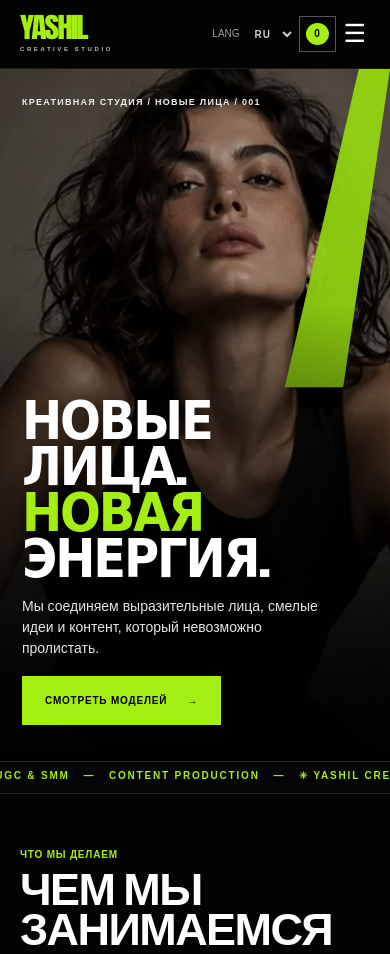
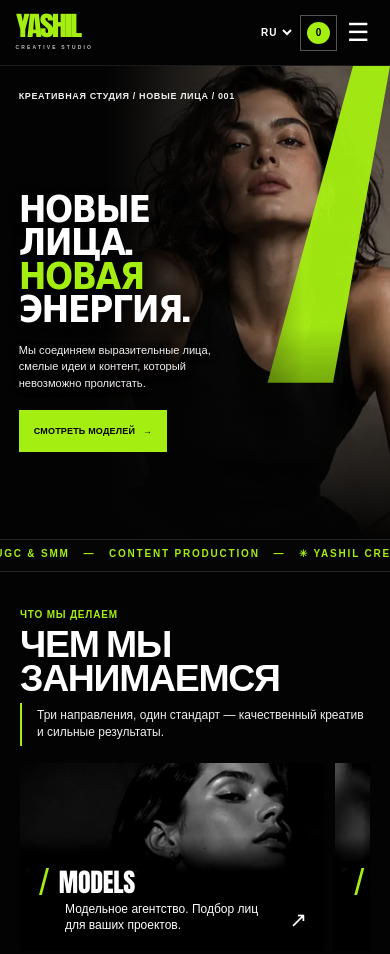
Before and after one commit to Misterrenok/testcodexa0101, a plain HTML site: page yashil-demo/ru/index.html in a window 390 px wide. Shown: the top 954 px of the page. Drawn offline with Linux system fonts and the light colour scheme; files that its build step writes are made by us from their sources.

Commit message:
Fix YASHIL mobile hero proportion and hide duplicate responsive nav

```diff
--- a/yashil-demo/ru/index.html
+++ b/yashil-demo/ru/index.html
@@ -1 +1 @@
-<!doctype html><html lang="ru"><head><meta charset="utf-8"><meta name="viewport" content="width=device-width,initial-scale=1,viewport-fit=cover"><meta name="theme-color" content="#000000"><meta name="description" content="YASHIL Creative Studio — Models, UGC, Production. Interactive concept demo."><meta name="robots" content="noindex,nofollow"><meta http-equiv="Content-Security-Policy" content="default-src 'self' data: blob:; script-src 'self'; style-src 'self' 'unsafe-inline'; img-src 'self' data: blob:; connect-src 'none'; object-src 'none'; base-uri 'self'; form-action 'self'"><base href="/testcodexa0101/yashil-demo/"><title>RU · YASHIL Creative Studio</title><link rel="preload" href="assets/model-1.webp" as="image" type="image/webp"><link rel="icon" type="image/svg+xml" href="favicon.svg"><link rel="stylesheet" href="style.css?v=6"><script defer src="app.js?v=6"></script></head><body><div id="app"><main style="min-height:100vh;background:#000;color:#A5EE12;padding:32px;font:bold 45px Arial">YASHIL<span style="display:block;color:white;font-size:12px;letter-spacing:.4em">CREATIVE STUDIO</span></main></div></body></html>
+<!doctype html><html lang="ru"><head><meta charset="utf-8"><meta name="viewport" content="width=device-width,initial-scale=1,viewport-fit=cover"><meta name="theme-color" content="#000000"><meta name="description" content="YASHIL Creative Studio — Models, UGC, Production. Interactive concept demo."><meta name="robots" content="noindex,nofollow"><meta http-equiv="Content-Security-Policy" content="default-src 'self' data: blob:; script-src 'self'; style-src 'self' 'unsafe-inline'; img-src 'self' data: blob:; connect-src 'none'; object-src 'none'; base-uri 'self'; form-action 'self'"><base href="/testcodexa0101/yashil-demo/"><title>RU · YASHIL Creative Studio</title><link rel="preload" href="assets/model-1.webp" as="image" type="image/webp"><link rel="icon" type="image/svg+xml" href="favicon.svg"><link rel="stylesheet" href="style.css?v=7"><script defer src="app.js?v=6"></script></head><body><div id="app"><main style="min-height:100vh;background:#000;color:#A5EE12;padding:32px;font:bold 45px Arial">YASHIL<span style="display:block;color:white;font-size:12px;letter-spacing:.4em">CREATIVE STUDIO</span></main></div></body></html>
--- a/yashil-demo/style.css
+++ b/yashil-demo/style.css
@@ -180,105 +180,6 @@ body{background:#050505;line-height:1.58}
 }
 @media(prefers-reduced-motion:reduce){
  .hero-photo .face,.model-card:hover .model-image .face{transition:none;transform:none!important}
-}
-
-
-/* Mobile art direction v4: one deliberate full-bleed editorial hero.
-   The photograph stays visible while the message and CTA remain above the fold. */
-img.face{background:none!important;background-image:none!important}
-.hero-photo .face{background:none!important}
-@media(max-width:700px){
-  .hero{
-    display:block;
-    position:relative;
-    isolation:isolate;
-    min-height:clamp(640px,calc(100svh - 70px),840px);
-    overflow:hidden;
-    background:#070707;
-  }
-  .hero-photo{
-    position:absolute!important;
-    inset:0!important;
-    display:block;
-    z-index:0;
-    width:100%;
-    height:100%!important;
-    min-height:0;
-    opacity:1;
-    grid-column:auto;
-    background:#252321;
-  }
-  .hero-photo .face{
-    position:absolute;
-    inset:0;
-    width:100%;
-    height:100%;
-    object-fit:cover;
-    object-position:center 18%;
-    filter:contrast(1.06) saturate(.95) brightness(.94);
-  }
-  .hero-photo::after{
-    content:"";
-    position:absolute;
-    inset:0;
-    background:
-      linear-gradient(180deg,rgba(0,0,0,.25) 0%,rgba(0,0,0,.08) 31%,rgba(0,0,0,.50) 54%,rgba(0,0,0,.91) 77%,#080808 100%),
-      linear-gradient(90deg,rgba(0,0,0,.23),rgba(0,0,0,0) 82%);
-    pointer-events:none;
-  }
-  .hero-photo-label{display:none!important}
-  .hero-main{
-    position:relative;
-    z-index:2;
-    display:flex;
-    flex-direction:column;
-    justify-content:space-between;
-    min-height:inherit;
-    width:100%;
-    padding:25px 22px 25px;
-    background:transparent!important;
-  }
-  .hero-topline{font-size:10px;color:#fafafa;letter-spacing:.12em;margin-bottom:12px}
-  .hero-topline-num{color:#e7e7e7;white-space:nowrap}
-  .hero-content{margin-top:auto;padding:0 0 5px}
-  .hero-content .eyebrow{display:block;margin-bottom:16px;color:#d5d5d5;font-size:10px;letter-spacing:.11em}
-  .hero h1.hero-title{
-    font-size:clamp(48px,12.8vw,80px);
-    line-height:.89;
-    letter-spacing:-.055em;
-    max-width:100%;
-    text-wrap:balance;
-    overflow-wrap:normal;
-    margin:0 0 22px;
-    text-shadow:0 2px 16px rgba(0,0,0,.35);
-  }
-  .hero-description{
-    color:#eeeeee;
-    font-size:clamp(13px,3.4vw,16px);
-    line-height:1.55;
-    max-width:335px;
-    margin:0 0 24px;
-  }
-  .hero-actions{gap:20px;align-items:center}
-  .hero-actions .btn{min-height:50px;padding:13px 19px;letter-spacing:.09em}
-  .hero-secondary{color:#fff;text-decoration-color:var(--lime)}
-  .hero-bottomline{display:none}
-  .models-section{padding-top:70px}
-}
-@media(max-width:450px){
-  .hero{min-height:clamp(640px,calc(100svh - 70px),820px)}
-  .hero-photo{height:100%!important}
-  .hero h1.hero-title{font-size:clamp(47px,12.7vw,58px)}
-  .hero-content .eyebrow{font-size:9px}
-  .models-section .section-heading{margin-bottom:27px}
-  .models-section .section-heading h2{font-size:clamp(51px,12vw,67px)}
-  .models-section .model-grid{gap:28px}
-}
-@media(max-width:350px){
-  .hero-main{padding-inline:17px}
-  .hero h1.hero-title{font-size:44px}
-  .hero-actions .btn{font-size:10px}
-  .hero-description{font-size:13px}
 }
 
 
@@ -468,3 +369,55 @@ img.face{background:none!important;background-image:none!important}
 @media(prefers-reduced-motion:reduce){
  .reference-home .feature-model:hover img,.reference-home .ref-service-tile:hover img{transition:none;transform:none}
 }
+
+
+/* YASHIL responsive repair v7 */
+.top .mobile-nav{display:none!important;visibility:hidden!important;transform:none!important;pointer-events:none}
+.top .mobile-nav.open{display:flex!important;visibility:visible!important;pointer-events:auto;position:absolute;left:0;right:0;top:100%;z-index:100;flex-direction:column;gap:16px;background:#080808;padding:24px 26px 28px;border-bottom:1px solid #333;box-shadow:0 24px 55px #000c}
+.top .mobile-nav.open a{display:block;font-size:16px;letter-spacing:.12em;line-height:1.3;padding:6px 0;color:#fff}
+.top .mobile-nav.open a.active{color:var(--lime)}
+@media(min-width:1101px){.top .nav{display:flex!important}.top .menu-toggle{display:none!important}}
+@media(max-width:1100px){.top .nav{display:none!important}.top .menu-toggle{display:block!important}.top-inner{gap:12px}}
+@media(max-width:700px){
+ .top{height:66px}
+ .top .top-inner{gap:8px;padding-inline:clamp(15px,4vw,23px)}
+ .top .brand-word{font-size:27px}
+ .top .brand-caption{font-size:5px}
+ .top .header-right{gap:5px}
+ .top .header-right label[for="lang-switch"]{display:none}
+ .top .lang{padding:8px 1px;color:#fff}
+ .top .cart-btn{min-height:36px;padding:6px}
+ .top .menu-toggle{font-size:25px;line-height:1;padding:5px}
+ .reference-home .hero.ref-hero{display:block;position:relative;isolation:isolate;overflow:hidden;height:clamp(445px,56svh,510px);min-height:0;background:#030303}
+ .reference-home .ref-hero .hero-photo{position:absolute!important;inset:0 0 0 27%!important;width:73%;height:100%!important;min-height:0!important;display:block;grid-column:auto;opacity:1;z-index:0;background:#171717}
+ .reference-home .ref-hero .hero-photo>.face{width:100%;height:100%;object-fit:cover;object-position:54% 22%;filter:contrast(1.08) saturate(.91)}
+ .reference-home .ref-hero .hero-photo::before{z-index:2;clip-path:polygon(87% 0,100% 0,80% 67%,57% 67%);opacity:.96}
+ .reference-home .ref-hero .hero-photo::after{z-index:3;background:linear-gradient(90deg,#030303 0%,#030303e8 10%,#03030391 38%,transparent 70%),linear-gradient(0deg,#030303 0%,rgba(3,3,3,.64) 15%,transparent 45%)}
+ .reference-home .ref-hero .hero-main{position:relative!important;z-index:5;inset:auto;display:flex;flex-direction:column;align-items:flex-start;justify-content:center;width:100%;height:100%;min-height:0;padding:28px clamp(16px,4.8vw,26px) 24px;background:transparent!important}
+ .reference-home .ref-hero .ref-hero-eyebrow{position:absolute;top:24px;left:clamp(16px,4.8vw,26px);display:block;font-size:9px;letter-spacing:.07em;line-height:1.45;white-space:normal;max-width:60%;margin:0;color:#efefef}
+ .reference-home .ref-hero .hero-title{font-size:clamp(34px,9.45vw,51px)!important;line-height:.90;letter-spacing:-.039em;max-width:60%;white-space:normal!important;overflow:visible!important;margin:34px 0 19px;text-shadow:0 2px 12px #0007}
+ .reference-home .ref-hero .hero-description{font-size:clamp(11px,2.85vw,13px);line-height:1.48;max-width:56%;color:#f0f0f0;margin:0 0 19px;text-shadow:0 2px 9px #0009}
+ .reference-home .ref-hero .ref-hero-button{min-height:42px;padding:12px 14px;font-size:clamp(9px,2.3vw,11px);letter-spacing:.02em;max-width:62%;gap:8px}
+ .reference-home .ref-hero .hero-photo-label{display:none!important}
+ .reference-home .ticker{height:33px}
+ .reference-home .ref-services{padding-top:35px;padding-bottom:28px}
+ .reference-home .ref-section-top{gap:10px;padding:0 0 17px}
+ .reference-home .ref-section-top h2{font-size:clamp(37px,9.6vw,55px)}
+ .reference-home .ref-section-top>p{font-size:12px;line-height:1.45}
+ .reference-home .ref-service-grid{display:grid;grid-auto-flow:column;grid-auto-columns:min(78vw,345px);grid-template-columns:none;gap:11px;overflow-x:auto;overscroll-behavior-inline:contain;scroll-snap-type:x mandatory;scroll-padding-inline:1px;padding-bottom:8px;-webkit-overflow-scrolling:touch;scrollbar-width:thin;scrollbar-color:#444 #101010}
+ .reference-home .ref-service-tile{scroll-snap-align:start;height:188px}
+ .reference-home .ref-featured{padding-top:35px;padding-bottom:32px}
+ .reference-home .ref-featured-head{gap:11px;margin-bottom:17px}
+ .reference-home .ref-featured-head h2{font-size:clamp(38px,9.9vw,55px)}
+ .reference-home .feature-model{height:clamp(290px,83vw,390px)}
+ .reference-home .ref-about-inner>h2{font-size:clamp(44px,10vw,55px)}
+ .reference-home .ref-contact-inner h2{font-size:clamp(37px,9vw,55px)}
+}
+@media(max-width:360px){
+ .reference-home .hero.ref-hero{height:445px}
+ .reference-home .ref-hero .hero-title{font-size:clamp(32px,9.1vw,35px)!important;max-width:63%}
+ .reference-home .ref-hero .hero-description{font-size:11px;max-width:62%}
+ .reference-home .ref-hero .ref-hero-button{max-width:67%}
+ .reference-home .ref-section-top h2{font-size:35px}
+}
+@media(prefers-reduced-motion:reduce){.reference-home .ref-service-grid{scroll-behavior:auto}}
```
Also changed, not shown: yashil-demo/admin/index.html (+1 -1 lines), yashil-demo/en/index.html (+1 -1 lines), yashil-demo/tm/index.html (+1 -1 lines).
